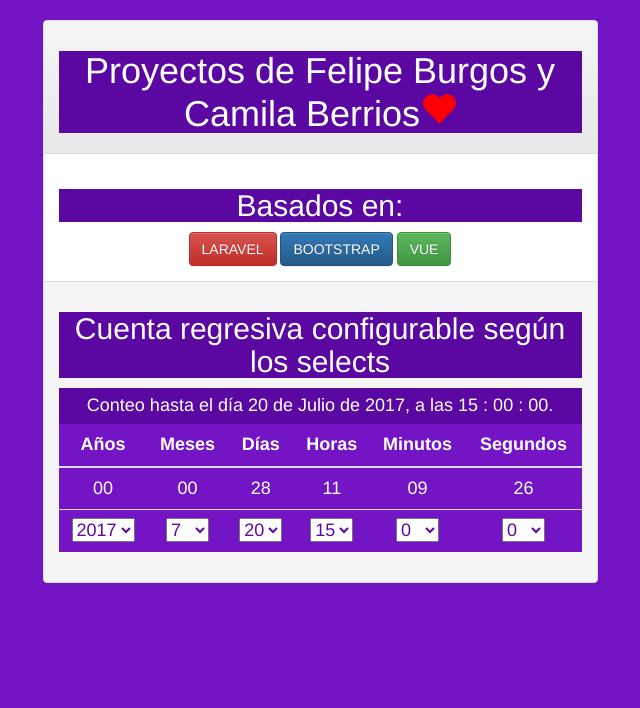
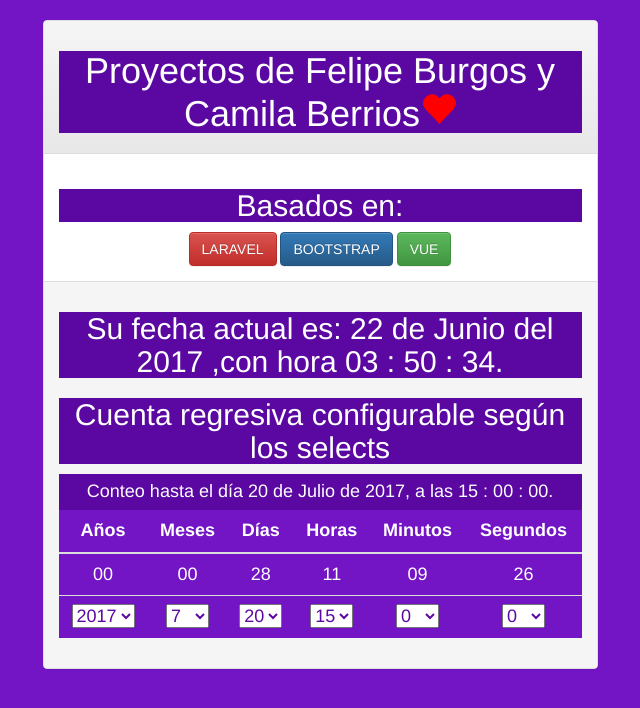
Before and after one commit to Laggia/Laggia.github.io, a plain HTML site: page index.html in a window 1280 px wide. Shown: the whole page, without its empty margins (320-960 px from the left). Drawn offline with nearby package versions, Linux system fonts and the light colour scheme.

Commit message:
Se agrego fecha actual formateada, funcion para agregar año de forma automatia al select de años

```diff
--- a/index.html
+++ b/index.html
@@ -3,7 +3,7 @@
 <head>
 	<meta charset="utf-8">
 	<meta http-equiv="X-UA-Compatible" content="IE=edge">
-	<title>FireChat</title>
+	<title>Presentación</title>
 	<!-- Latest compiled and minified CSS -->
 	<link rel="stylesheet" href="https://maxcdn.bootstrapcdn.com/bootstrap/3.3.7/css/bootstrap.min.css" integrity="sha384-BVYiiSIFeK1dGmJRAkycuHAHRg32OmUcww7on3RYdg4Va+PmSTsz/K68vbdEjh4u" crossorigin="anonymous">
 	<!-- Optional theme -->
--- a/js/main.js
+++ b/js/main.js
@@ -1,5 +1,6 @@
 Vue.component('contador',{
     template: '<div>\
+                <div><h2>Su fecha actual es: {{ fechaActual }}</h2></div>\
             <h2>Cuenta regresiva configurable según los selects</h2>\
         <h4><table class="table">\
         <caption>{{ titulo }}</caption>\
@@ -25,7 +26,7 @@ Vue.component('contador',{
                    <tr>\
                     <td>\
                         <select v-model="yearsLimites">\
-                            <option v-for="year in yearsArreglo" :value="year.valor">{{ year.valor }}</option>\
+                            <option v-for="year in yearsArreglo" :value="year">{{ year }}</option>\
                         </select>\
                     </td>\
                     <td>\
@@ -69,6 +70,9 @@ Vue.component('contador',{
             segundos: '',
             ciclo: '',
             titulo: '',
+            fechaActual: '',
+            //limite de años q se agregaran al select desde el año actual
+            rangoYearsLimite: 2030,
             //fecha limite (el valor del mes debe ser -1)
             segundosLimites: 00,
             minutosLimites: 00,
@@ -92,24 +96,7 @@ Vue.component('contador',{
                 {nombre: 'Noviembre', numero: 11, dias: 30},
                 {nombre: 'Diciembre', numero: 12, dias: 31},
             ],
-            yearsArreglo: [
-                {valor: 2010},
-                {valor: 2011},
-                {valor: 2012},
-                {valor: 2013},
-                {valor: 2014},
-                {valor: 2015},
-                {valor: 2016},
-                {valor: 2017},
-                {valor: 2018},
-                {valor: 2019},
-                {valor: 2020},
-                {valor: 2021},
-                {valor: 2022},
-                {valor: 2023},
-                {valor: 2024},
-                {valor: 2025},
-            ],
+            yearsArreglo: [],
         };
     },
     methods: {
@@ -118,6 +105,8 @@ Vue.component('contador',{
             this.titulo = 'Conteo hasta el día ' + ' ' + this.fechaLimite.getDate() + ' de ' +
             this.diasPorMes[this.fechaLimite.getMonth()].nombre + ' de ' + this.fechaLimite.getFullYear() +
          ', a las ' + this.cerosEsteticos(this.fechaLimite.getHours()) + ' : ' + this.cerosEsteticos(this.fechaLimite.getMinutes()) + ' : ' + this.cerosEsteticos(this.fechaLimite.getSeconds()) + '.';
+
+            this.fechaActual = this.obtenerFechaActual(new Date);
 
             if(this.fechaLimite >= new Date){
                 //obtencion de dateTime actual
@@ -221,17 +210,28 @@ Vue.component('contador',{
             }
 
             return arregloDias;
+        },
+
+        obtenerFechaActual: function(actual){
+            return this.cerosEsteticos(actual.getDate()) + ' de ' + this.diasPorMes[actual.getMonth()].nombre + ' del '
+                + actual.getFullYear() + ' ,con hora ' + this.cerosEsteticos(actual.getHours()) + ' : ' + this.cerosEsteticos(actual.getMinutes()) + ' : '
+                + this.cerosEsteticos(actual.getSeconds()) + '.';
+        },
+
+        rangoYears: function(arr){
+            var date = new Date;
+            for(var i= date.getFullYear(); i <= this.rangoYearsLimite; i++ ){
+                arr.push(i);
+            }
+
+            return arr;
         }
+
 
     },
     mounted: function(){
-        //(año, mes - 1, dia, hora, minutos, segundos)
-        //this.fechaLimite = new Date(this.yearsLimites, this.mesesLimites, this.diasLimites, this.horasLimites,this.minutosLimites,this.segundosLimites);
-        //this.ciclo = true;
-        //this.titulo = 'Conteo hasta el día ' + ' ' + this.fechaLimite.getDate() + ' de ' +
-        //this.diasPorMes[this.fechaLimite.getMonth()].nombre + ' de ' + this.fechaLimite.getFullYear() +
-         //', a las ' + this.cerosEsteticos(this.fechaLimite.getHours()) + ' : ' + this.cerosEsteticos(this.fechaLimite.getMinutes()) + ' : ' + this.cerosEsteticos(this.fechaLimite.getSeconds()) + '.';
-       setInterval(this.tiempoTotal, 1000);
+        setInterval(this.tiempoTotal, 1000);
+        this.yearsArreglo = this.rangoYears(this.yearsArreglo);
     }
 });
 
```
